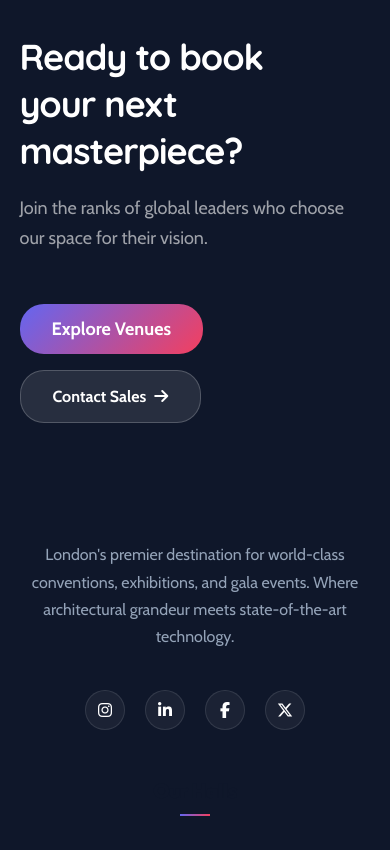
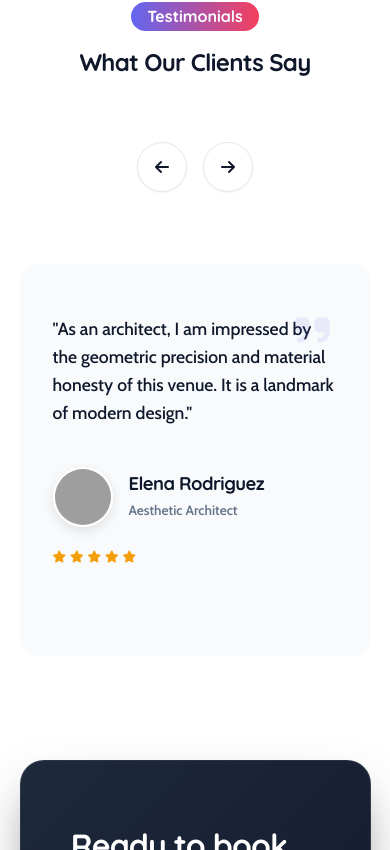
Before and after one commit to dev-nirob1/theVenue-event-management-website, a Vue app: page / in a window 390 px wide. Shown: the part 9734-10584 px from the top of the page. Built offline with nearby package versions, Linux system fonts and the light colour scheme; grey boxes are pictures that could not be loaded.

Commit message:
update homepage

```diff
--- a/src/components/section/TheFooter.vue
+++ b/src/components/section/TheFooter.vue
@@ -1,5 +1,4 @@
-<script setup>
-</script>
+<script setup></script>
 
 <template>
   <footer class="main-footer">
@@ -11,12 +10,20 @@
           <span class="logo-text">The<span class="accent">Venue</span></span>
         </router-link>
         <p class="brand-desc">
-          London's premier destination for world-class conventions, exhibitions, and gala events. Where architectural grandeur meets state-of-the-art technology.
+          London's premier destination for world-class conventions, exhibitions,
+          and gala events. Where architectural grandeur meets state-of-the-art
+          technology.
         </p>
         <div class="social-links">
-          <a href="#" aria-label="Instagram"><i class="fab fa-instagram"></i></a>
-          <a href="#" aria-label="LinkedIn"><i class="fab fa-linkedin-in"></i></a>
-          <a href="#" aria-label="Facebook"><i class="fab fa-facebook-f"></i></a>
+          <a href="#" aria-label="Instagram"
+            ><i class="fab fa-instagram"></i
+          ></a>
+          <a href="#" aria-label="LinkedIn"
+            ><i class="fab fa-linkedin-in"></i
+          ></a>
+          <a href="#" aria-label="Facebook"
+            ><i class="fab fa-facebook-f"></i
+          ></a>
           <a href="#" aria-label="Twitter"><i class="fab fa-x-twitter"></i></a>
         </div>
       </div>
@@ -45,7 +52,10 @@
       <!-- Contact Info -->
       <div class="footer-contact">
         <h4>Find Us</h4>
-        <p><i class="fas fa-map-marker-alt"></i> 124 Event Pl, Royal Docks, London E16 1XL, UK</p>
+        <p>
+          <i class="fas fa-map-marker-alt"></i> 124 Event Pl, Royal Docks,
+          London E16 1XL, UK
+        </p>
         <p><i class="fas fa-phone"></i> +44 20 7946 0000</p>
         <p><i class="fas fa-envelope"></i> bookings@thevenue.com</p>
         <div class="opening-hours">
@@ -66,19 +76,22 @@
 
 <style scoped>
 .main-footer {
-  background: #0F172A;
+  background: #0f172a;
   color: white;
-  padding: 8rem 0 2rem;
-  margin-top: 4rem;
+  padding: 8rem 0 2rem 0;
+  margin-top: 0;
   position: relative;
   overflow: hidden;
+}
+.main-footer h4 {
+  color: var(--white-color);
 }
 
 .footer-grid {
   display: grid;
   grid-template-columns: 2fr 1fr 1fr 1.5fr;
   gap: 4rem;
-  margin-bottom: 6rem;
+  margin-bottom: 3rem;
 }
 
 /* Brand Section */
@@ -94,7 +107,7 @@
 }
 
 .brand-desc {
-  color: #94A3B8;
+  color: #94a3b8;
   line-height: 1.7;
   margin-bottom: 2.5rem;
   max-width: 400px;
@@ -135,7 +148,7 @@ h4 {
 }
 
 h4::after {
-  content: '';
+  content: "";
   position: absolute;
   bottom: 0;
   left: 0;
@@ -152,7 +165,7 @@ ul {
 }
 
 ul a {
-  color: #94A3B8;
+  color: #94a3b8;
   transition: all 0.3s ease;
   display: inline-block;
 }
@@ -164,7 +177,7 @@ ul a:hover {
 
 /* Contact Section */
 .footer-contact p {
-  color: #94A3B8;
+  color: #94a3b8;
   margin-bottom: 1.25rem;
   display: flex;
   gap: 1rem;
@@ -185,11 +198,11 @@ ul a:hover {
 /* Bottom Bar */
 .footer-bottom {
   border-top: 1px solid rgba(255, 255, 255, 0.05);
-  padding-top: 2.5rem;
+  padding-top: 1rem;
   display: flex;
   justify-content: space-between;
   align-items: center;
-  color: #64748B;
+  color: #64748b;
   font-size: 0.95rem;
 }
 
@@ -199,7 +212,7 @@ ul a:hover {
 }
 
 .bottom-links a {
-  color: #64748B;
+  color: #64748b;
   transition: color 0.3s;
 }
 
@@ -220,7 +233,9 @@ ul a:hover {
     gap: 3rem;
   }
 
-  .footer-brand, .footer-nav, .footer-contact {
+  .footer-brand,
+  .footer-nav,
+  .footer-contact {
     text-align: center;
   }
 
--- a/src/zems/Front/Components/Section/AppCTA.vue
+++ b/src/zems/Front/Components/Section/AppCTA.vue
@@ -15,7 +15,7 @@ import BaseButton from "../Widget/BaseButton.vue";
           </p>
         </div>
         <div class="cta-btns">
-          <RouterLink to="/events">
+          <RouterLink to="/rooms">
             <BaseButton variant="primary" size="lg">Explore Venues</BaseButton>
           </RouterLink>
           <RouterLink to="/contact" class="secondary-btn">
@@ -29,30 +29,39 @@ import BaseButton from "../Widget/BaseButton.vue";
 
 <style scoped>
 .app-cta {
-  padding: 5rem 0;
+  padding: 3rem 0;
   position: relative;
-  z-index: 10;
-  background: #0f172a;
-  margin-bottom: 3rem;
+  z-index: 100;
+  margin-bottom: -7rem; /* This creates the overlap with the footer */
 }
 
 .cta-inner {
-  padding: 2rem;
+  padding: 4rem 3rem;
+  background: linear-gradient(135deg, #1e293b 0%, #0f172a 100%);
+  border-radius: 1.5rem;
   display: flex;
   justify-content: space-between;
   align-items: center;
   color: white;
+  border: 1px solid rgba(255, 255, 255, 0.1);
+  box-shadow: 0 25px 50px -12px rgba(0, 0, 0, 0.5);
+}
+
+.cta-text {
+  flex: 1;
+  min-width: 300px; /* Prevent text from squashing too much */
+  margin-right: 2rem;
 }
 
 .cta-text h2 {
-  font-size: 3rem;
+  font-size: 2.75rem;
   font-weight: 900;
   color: white;
   margin-bottom: 1rem;
 }
 
 .cta-text p {
-  font-size: 1.125rem;
+  font-size: 1.1rem;
   color: rgba(255, 255, 255, 0.6);
 }
 
@@ -60,7 +69,8 @@ import BaseButton from "../Widget/BaseButton.vue";
   display: flex;
   flex-wrap: wrap;
   align-items: center;
-  gap: 1rem;
+  gap: 1.25rem;
+  flex-shrink: 0;
 }
 
 .secondary-btn {
@@ -85,14 +95,14 @@ import BaseButton from "../Widget/BaseButton.vue";
 @media (max-width: 768px) {
   .cta-inner {
     flex-direction: column;
-    gap: 2rem;
-    padding: 2rem 0;
+    align-items: center;
+    text-align: center;
   }
   .app-cta {
     padding: 3rem 0;
   }
   .cta-text h2 {
-    font-size: 2.25rem;
+    font-size: 2rem;
   }
 }
 </style>
--- /dev/null
+++ b/src/zems/Front/Components/Section/Testimonials.vue
@@ -0,0 +1,223 @@
+<script setup>
+import { ref, onMounted, onUnmounted, computed } from "vue";
+import SectionHeader from "../Widget/SectionHeader.vue";
+import TestimonialCard from "../Widget/TestimonialCard.vue";
+
+const testimonials = [
+  {
+    id: 1,
+    name: "Sarah Jenkins",
+    role: "CEO, TechVision Global",
+    feedback:
+      "The architectural design of the Grand Royal Hall provided the perfect backdrop for our annual summit. Flawless execution and premium service.",
+    avatar:
+      "https://images.unsplash.com/photo-1494790108377-be9c29b29330?q=80&w=1974&auto=format&fit=crop",
+  },
+  {
+    id: 2,
+    name: "David Chen",
+    role: "Event Director, Moda Expo",
+    feedback:
+      "The industrial wing is a masterpiece of versatility. We hosted a massive tech expo and the infrastructure handled everything with ease.",
+    avatar:
+      "https://images.unsplash.com/photo-1472099645785-5658abf4ff4e?q=80&w=2070&auto=format&fit=crop",
+  },
+  {
+    id: 3,
+    name: "Elena Rodriguez",
+    role: "Aesthetic Architect",
+    feedback:
+      "As an architect, I am impressed by the geometric precision and material honesty of this venue. It is a landmark of modern design.",
+    avatar:
+      "https://images.unsplash.com/photo-1573496359142-b8d87734a5a2?q=80&w=1976&auto=format&fit=crop",
+  },
+  {
+    id: 4,
+    name: "Marcus Thorne",
+    role: "Founder, Elite Gatherings",
+    feedback:
+      "Every corner of The Venue tells a story of luxury. Our high-profile clients were absolutely mesmerized by the panoramic views.",
+    avatar:
+      "https://images.unsplash.com/photo-1507003211169-0a1dd7228f2d?q=80&w=1974&auto=format&fit=crop",
+  },
+];
+
+const currentIndex = ref(0);
+const autoplayInterval = ref(null);
+const isMobile = ref(false);
+
+// For 2-column layout on desktop, we show 2 cards at a time.
+// We'll calculate the total number of "steps" or slides.
+// Total cards: 4. Visible: 2. Steps: 3 (0-1, 1-2, 2-3) or 2 (0-1, 2-3).
+// Given "prev/next" and "autoplay", sliding one by one is smoother.
+
+const updateIsMobile = () => {
+  isMobile.value = window.innerWidth < 992;
+};
+
+const maxIndex = computed(() => {
+  if (isMobile.value) return testimonials.length - 1;
+  return testimonials.length - 2;
+});
+
+const nextSlide = () => {
+  if (currentIndex.value >= maxIndex.value) {
+    currentIndex.value = 0;
+  } else {
+    currentIndex.value++;
+  }
+};
+
+const prevSlide = () => {
+  if (currentIndex.value <= 0) {
+    currentIndex.value = maxIndex.value;
+  } else {
+    currentIndex.value--;
+  }
+};
+
+const startAutoplay = () => {
+  autoplayInterval.value = setInterval(nextSlide, 3000);
+};
+
+const stopAutoplay = () => {
+  if (autoplayInterval.value) clearInterval(autoplayInterval.value);
+};
+
+onMounted(() => {
+  updateIsMobile();
+  window.addEventListener("resize", updateIsMobile);
+  startAutoplay();
+});
+
+onUnmounted(() => {
+  window.removeEventListener("resize", updateIsMobile);
+  stopAutoplay();
+});
+</script>
+
+<template>
+  <section class="testimonials-section">
+    <div class="container">
+      <div class="header-row">
+        <SectionHeader subTitle="Testimonials" title="What Our Clients Say" />
+
+        <!-- Custom Navigation -->
+        <div class="slider-nav">
+          <button
+            class="nav-btn prev"
+            @click="prevSlide"
+            aria-label="Previous testimonial"
+          >
+            <i class="fas fa-arrow-left"></i>
+          </button>
+          <button
+            class="nav-btn next"
+            @click="nextSlide"
+            aria-label="Next testimonial"
+          >
+            <i class="fas fa-arrow-right"></i>
+          </button>
+        </div>
+      </div>
+
+      <div
+        class="slider-viewport"
+        @mouseenter="stopAutoplay"
+        @mouseleave="startAutoplay"
+      >
+        <div
+          class="slider-track"
+          :style="{
+            transform: `translateX(-${currentIndex * (isMobile ? 100 : 50)}%)`,
+          }"
+        >
+          <div
+            v-for="testimonial in testimonials"
+            :key="testimonial.id"
+            class="slide-item"
+          >
+            <TestimonialCard :client="testimonial" />
+          </div>
+        </div>
+      </div>
+    </div>
+  </section>
+</template>
+
+<style scoped>
+.testimonials-section {
+  padding: 4.75rem 0;
+}
+
+.header-row {
+  display: flex;
+  justify-content: space-between;
+  align-items: flex-end;
+  margin-bottom: 2rem;
+}
+
+.slider-nav {
+  display: flex;
+  gap: 1rem;
+}
+
+.nav-btn {
+  width: 50px;
+  height: 50px;
+  border-radius: 50%;
+  background: white;
+  border: 1px solid var(--border);
+  color: var(--text-main);
+  display: flex;
+  align-items: center;
+  justify-content: center;
+  font-size: 1rem;
+  transition: all 0.3s ease;
+  cursor: pointer;
+  box-shadow: var(--shadow-sm);
+}
+
+.nav-btn:hover {
+  background: var(--primary);
+  border-color: var(--primary);
+  color: white;
+  transform: translateY(-2px);
+  box-shadow: var(--shadow-md);
+}
+
+.slider-viewport {
+  margin: 0 -1rem;
+  overflow: hidden; /* Mask only here */
+  padding: 1.5rem 0; /* Vertical room for shadows and hover lift */
+}
+
+.slider-track {
+  display: flex;
+  transition: transform 0.8s cubic-bezier(0.65, 0, 0.35, 1);
+}
+
+.slide-item {
+  flex: 0 0 50%;
+  min-width: 50%;
+}
+
+@media (max-width: 992px) {
+  .slide-item {
+    flex: 0 0 100%;
+    min-width: 100%;
+  }
+}
+
+@media (max-width: 768px) {
+  .header-row {
+    flex-direction: column;
+    align-items: center;
+    text-align: center;
+    gap: 2rem;
+  }
+  .testimonials-section {
+    padding: 3rem 0;
+  }
+}
+</style>
--- /dev/null
+++ b/src/zems/Front/Components/Widget/TestimonialCard.vue
@@ -0,0 +1,130 @@
+<script setup>
+import BaseImage from "../../../../components/element/BaseImage.vue";
+
+defineProps({
+  client: {
+    type: Object,
+    required: true,
+  },
+});
+</script>
+
+<template>
+  <div class="testimonial-card">
+    <div class="card-inner">
+      <!-- Quote Icon -->
+      <div class="quote-icon">
+        <i class="fas fa-quote-right"></i>
+      </div>
+
+      <!-- Content -->
+      <p class="feedback">"{{ client.feedback }}"</p>
+
+      <!-- Client Info -->
+      <div class="client-info">
+        <div class="avatar-wrapper">
+          <BaseImage :image="client.avatar" :alt="client.name" class="avatar" />
+        </div>
+        <div class="details">
+          <h4 class="name">{{ client.name }}</h4>
+          <span class="role">{{ client.role }}</span>
+        </div>
+      </div>
+
+      <!-- Rating -->
+      <div class="rating">
+        <i v-for="i in 5" :key="i" class="fas fa-star"></i>
+      </div>
+    </div>
+  </div>
+</template>
+
+<style scoped>
+.testimonial-card {
+  padding: 2.5rem;
+  border-radius: 1rem;
+  height: 100%;
+  display: flex;
+  flex-direction: column;
+  transition: all 0.3s ease-in-out;
+  position: relative;
+  border: 1px solid rgba(255, 255, 255, 0.2);
+  margin: 1rem;
+  background: var(--background);
+}
+
+.testimonial-card:hover {
+  transform: translateY(-5px);
+  border-color: var(--primary);
+  box-shadow: var(--shadow-lg);
+}
+
+.quote-icon {
+  position: absolute;
+  top: 2rem;
+  right: 2.5rem;
+  font-size: 2.5rem;
+  color: var(--primary);
+  opacity: 0.1;
+}
+
+.feedback {
+  font-size: 1.25rem;
+  line-height: 1.6;
+  color: var(--text-main);
+  font-weight: 500;
+  margin-bottom: 2.5rem;
+  flex-grow: 1;
+}
+
+.client-info {
+  display: flex;
+  align-items: center;
+  gap: 1rem;
+  margin-bottom: 1.5rem;
+}
+
+.avatar-wrapper {
+  width: 60px;
+  height: 60px;
+  border-radius: 50%;
+  overflow: hidden;
+  border: 2px solid white;
+  box-shadow: 0 4px 12px rgba(0, 0, 0, 0.1);
+}
+
+.avatar {
+  width: 100%;
+  height: 100%;
+  object-fit: cover;
+}
+
+.details .name {
+  font-size: 1.15rem;
+  font-weight: 800;
+  color: var(--text-main);
+  margin: 0;
+}
+
+.details .role {
+  font-size: 0.85rem;
+  color: var(--text-muted);
+  font-weight: 600;
+}
+
+.rating {
+  display: flex;
+  gap: 0.25rem;
+  color: #f59e0b; /* Amber 500 */
+  font-size: 0.75rem;
+}
+
+@media (max-width: 768px) {
+  .testimonial-card {
+    padding: 2rem;
+  }
+  .feedback {
+    font-size: 1.1rem;
+  }
+}
+</style>
--- a/src/zems/Front/Pages/HomePage.vue
+++ b/src/zems/Front/Pages/HomePage.vue
@@ -5,6 +5,7 @@ import VisionSection from "../Components/Section/VisionSection.vue";
 import FeaturedSpaces from "../Components/Section/FeaturedSpaces.vue";
 import PremiumFacilities from "../Components/Section/PremiumFacilities.vue";
 import UpcomingEvents from "../Components/Section/UpcomingEvents.vue";
+import Testimonials from "../Components/Section/Testimonials.vue";
 import AppCTA from "../Components/Section/AppCTA.vue";
 </script>
 
@@ -25,19 +26,12 @@ import AppCTA from "../Components/Section/AppCTA.vue";
     <!-- Upcoming Events -->
     <UpcomingEvents />
 
+    <!-- Testimonials -->
+    <Testimonials />
+
     <!-- Final CTA -->
-    <AppCTA class="overlap-footer" />
+    <AppCTA />
   </div>
 </template>
 
-<style scoped>
-.home-page {
-  margin-top: -5rem;
-}
-
-.overlap-footer {
-  margin-bottom: -15rem; /* Overlap amount */
-  position: relative;
-  z-index: 50;
-}
-</style>
+<style scoped></style>
```
